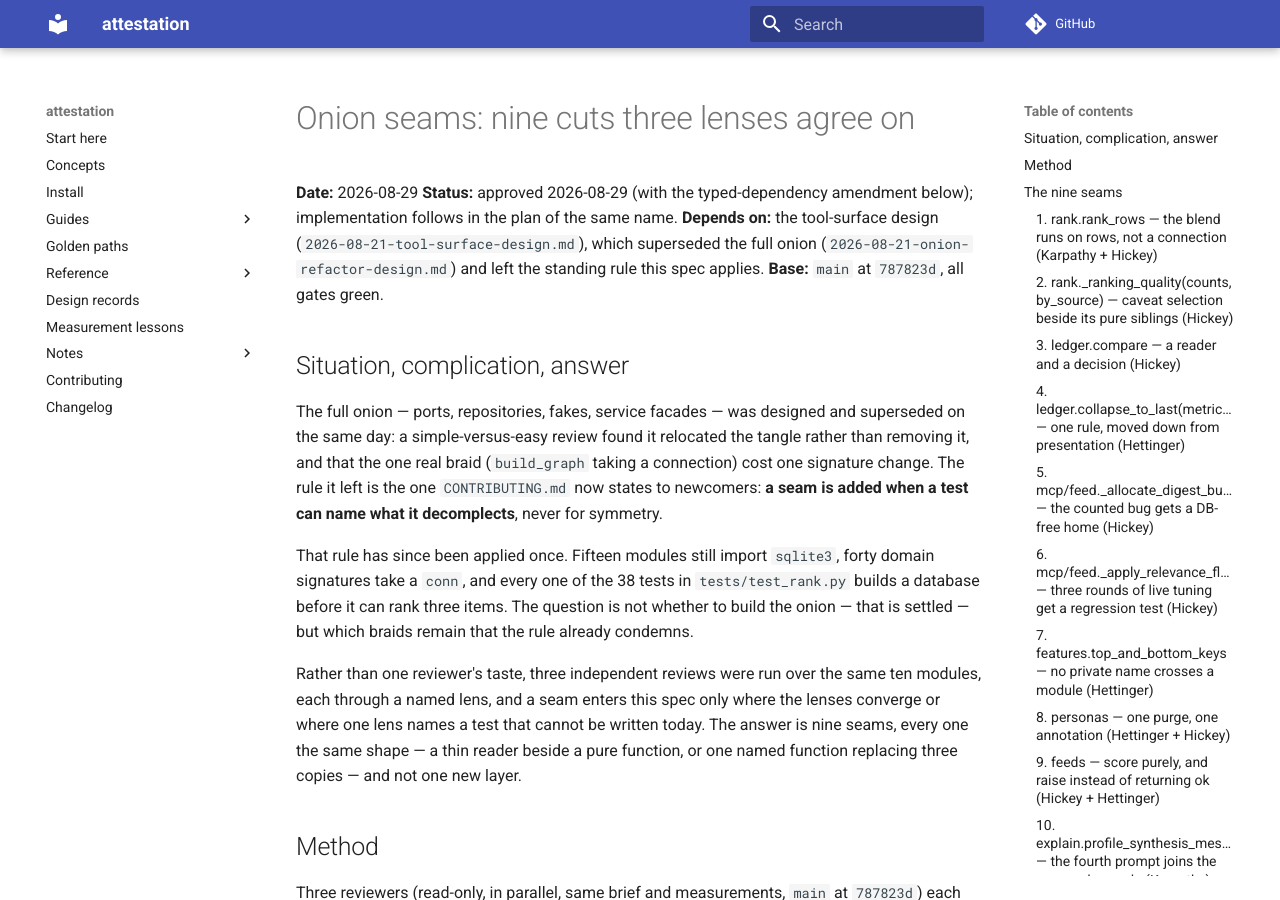
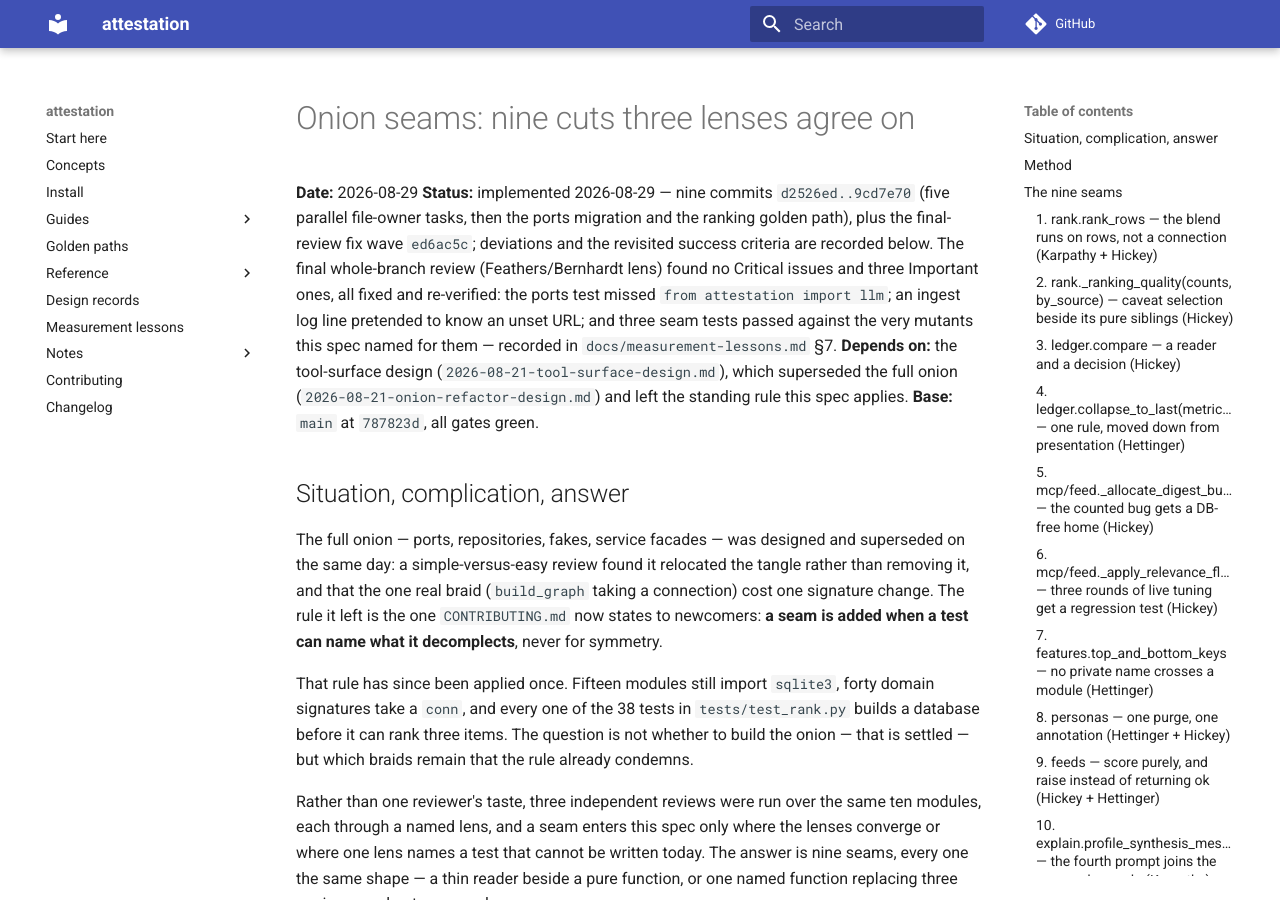
Before and after one commit to mgoldey/attestation, an MkDocs documentation site: the page built from docs/superpowers/specs/2026-08-29-onion-seams-design.md, in a window 1280 px wide and 900 px high. Built offline with MkDocs 1.6.1 and Material for MkDocs 9.7.7, drawn with Linux system fonts in a browser that asks for light colours; comment, search, counter and statistics services are not loaded.

Commit message:
Mark the onion-seams spec implemented, with the final review's three findings and where each was fixed.
Co-Authored-By: Claude Fable 5 <noreply@anthropic.com>

```diff
--- a/docs/superpowers/specs/2026-08-29-onion-seams-design.md
+++ b/docs/superpowers/specs/2026-08-29-onion-seams-design.md
@@ -1,8 +1,15 @@
 # Onion seams: nine cuts three lenses agree on
 
 **Date:** 2026-08-29
-**Status:** approved 2026-08-29 (with the typed-dependency amendment below);
-implementation follows in the plan of the same name.
+**Status:** implemented 2026-08-29 — nine commits `d2526ed..9cd7e70` (five
+parallel file-owner tasks, then the ports migration and the ranking golden
+path), plus the final-review fix wave `ed6ac5c`; deviations and the revisited
+success criteria are recorded below. The final whole-branch review
+(Feathers/Bernhardt lens) found no Critical issues and three Important ones,
+all fixed and re-verified: the ports test missed `from attestation import
+llm`; an ingest log line pretended to know an unset URL; and three seam tests
+passed against the very mutants this spec named for them — recorded in
+`docs/measurement-lessons.md` §7.
 **Depends on:** the tool-surface design (`2026-08-21-tool-surface-design.md`),
 which superseded the full onion (`2026-08-21-onion-refactor-design.md`) and
 left the standing rule this spec applies.
```
Also changed, not shown: docs/site/specs.md (+1 -1 lines).
